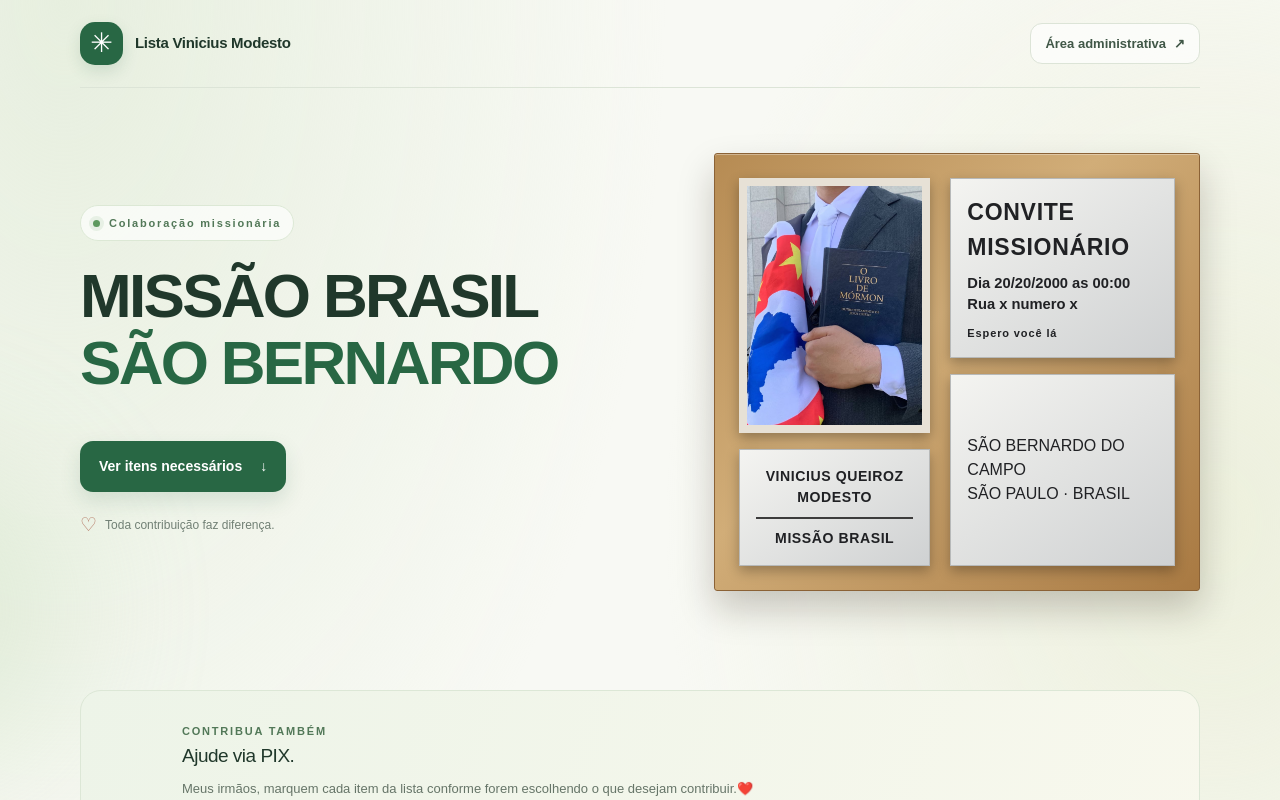
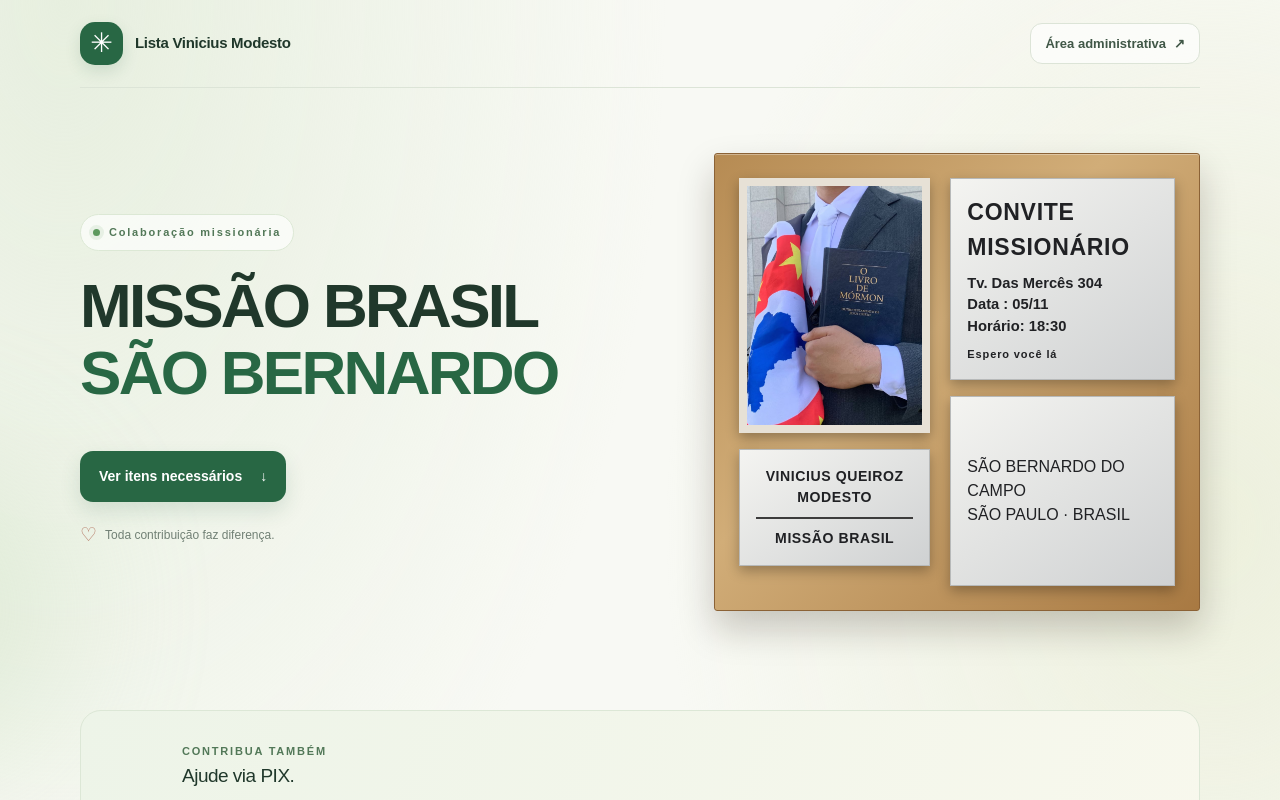
Before and after one commit to Meetch3/missao-lista, a Next.js app: page / in a window 1280 px wide. Shown: the top 800 px of the page. Built offline with nearby package versions, Linux system fonts and the light colour scheme; no server answers; the database is empty.

Commit message:
Adiciona novas coisas tipo cartão de visita

```diff
--- a/app/page.tsx
+++ b/app/page.tsx
@@ -245,8 +245,13 @@ export default function Home() {
               <div className="mission-scripture-plaque">
                 <strong>CONVITE MISSIONÁRIO</strong>
                 <p>
-                  Dia 20/20/2000 as 00:00
-                  Rua x numero x
+                  Tv. Das Mercês 304
+                </p>
+                <p>
+                  Data : 05/11
+                </p>
+                <p>
+                  Horário: 18:30
                 </p>
                 <span>Espero você lá</span>
               </div>
```
